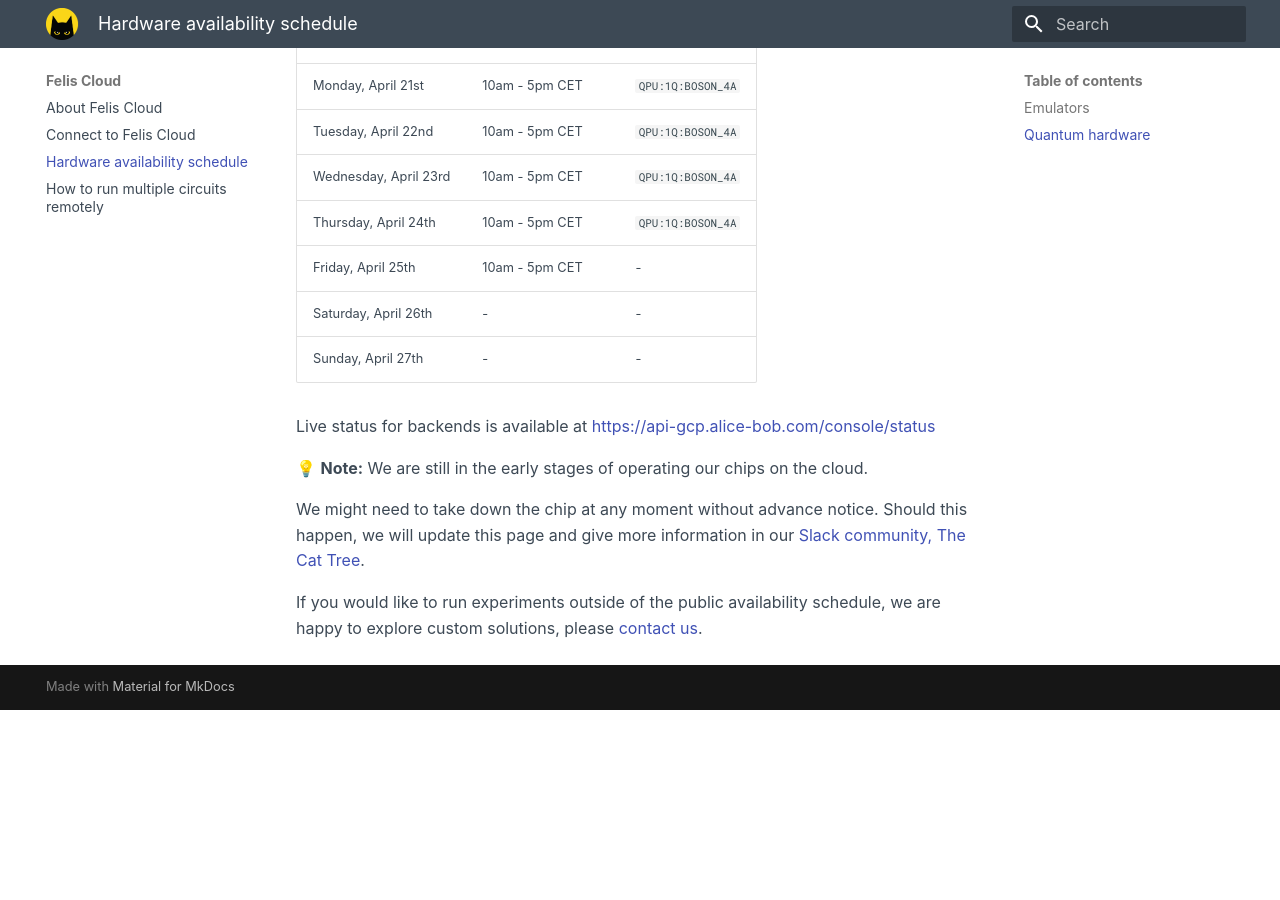
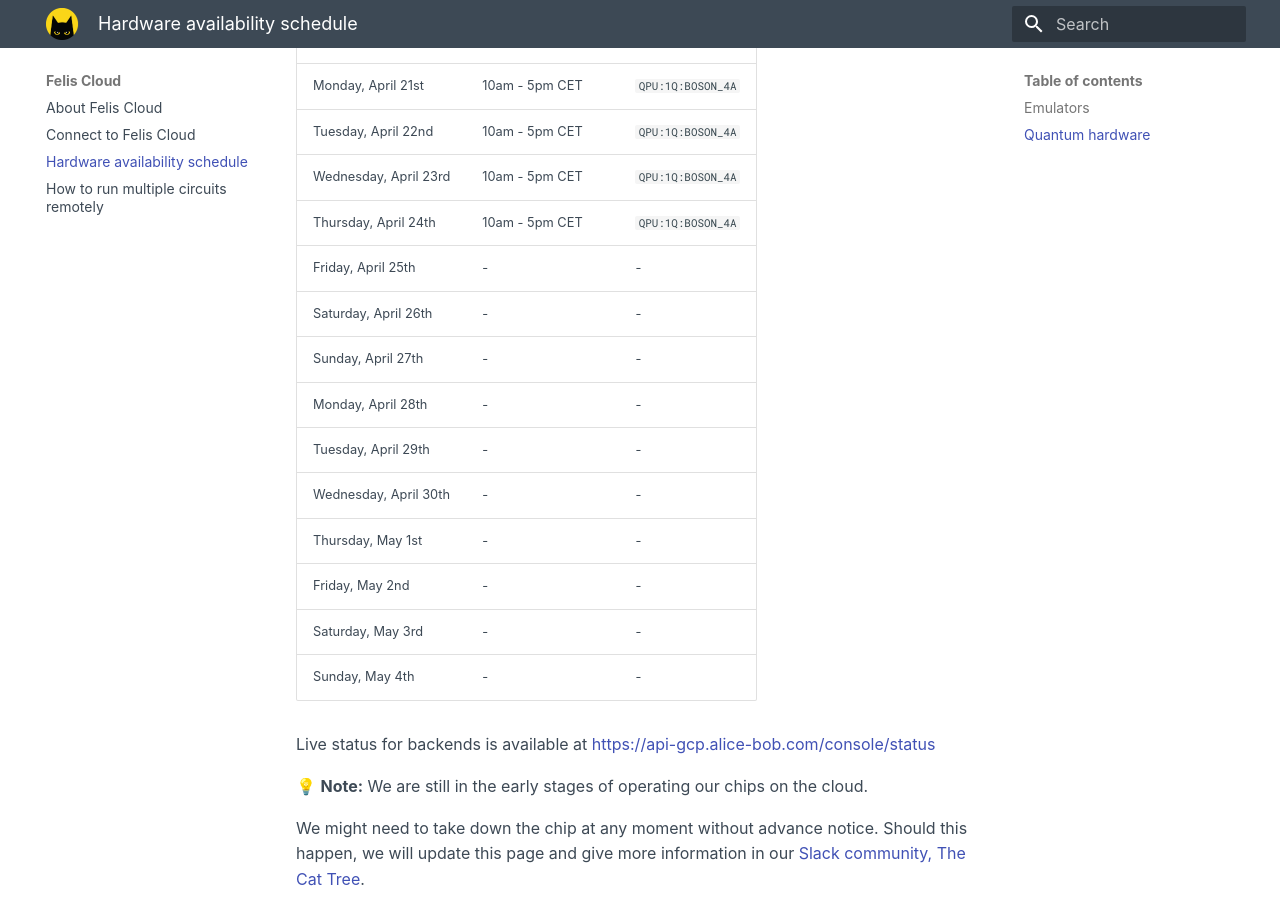
Before and after one commit to Alice-Bob-SW/felis, an MkDocs documentation site: the page built from docs/felis_cloud/hardware_availability_schedule.md, in a window 1280 px wide and 900 px high, scrolled down 1014 px. Built offline with MkDocs 1.6.1 and Material for MkDocs 9.7.7, drawn with Linux system fonts in a browser that asks for light colours; before the commit the page ends 1724 px from its top, so only the background shows below that.

Commit message:
Updated schedule

```diff
--- a/docs/felis_cloud/hardware_availability_schedule.md
+++ b/docs/felis_cloud/hardware_availability_schedule.md
@@ -26,10 +26,16 @@
 | Tuesday, April 22nd | 10am - 5pm CET | `QPU:1Q:BOSON_4A` |
 | Wednesday, April 23rd | 10am - 5pm CET | `QPU:1Q:BOSON_4A` |
 | Thursday, April 24th | 10am - 5pm CET | `QPU:1Q:BOSON_4A` |
-| Friday, April 25th | 10am - 5pm CET | - |
+| Friday, April 25th | - | - |
 | Saturday, April 26th | - | - |
 | Sunday, April 27th | - | - |
-
+| Monday, April 28th | - | - |
+| Tuesday, April 29th | - | - |
+| Wednesday, April 30th | - | - |
+| Thursday, May 1st | - | - |
+| Friday, May 2nd | - | - |
+| Saturday, May 3rd | - | - |
+| Sunday, May 4th | - | - |
 
 Live status for backends is available at [https://api-gcp.alice-bob.com/console/status](https://api-gcp.alice-bob.com/console/status)
 
```
